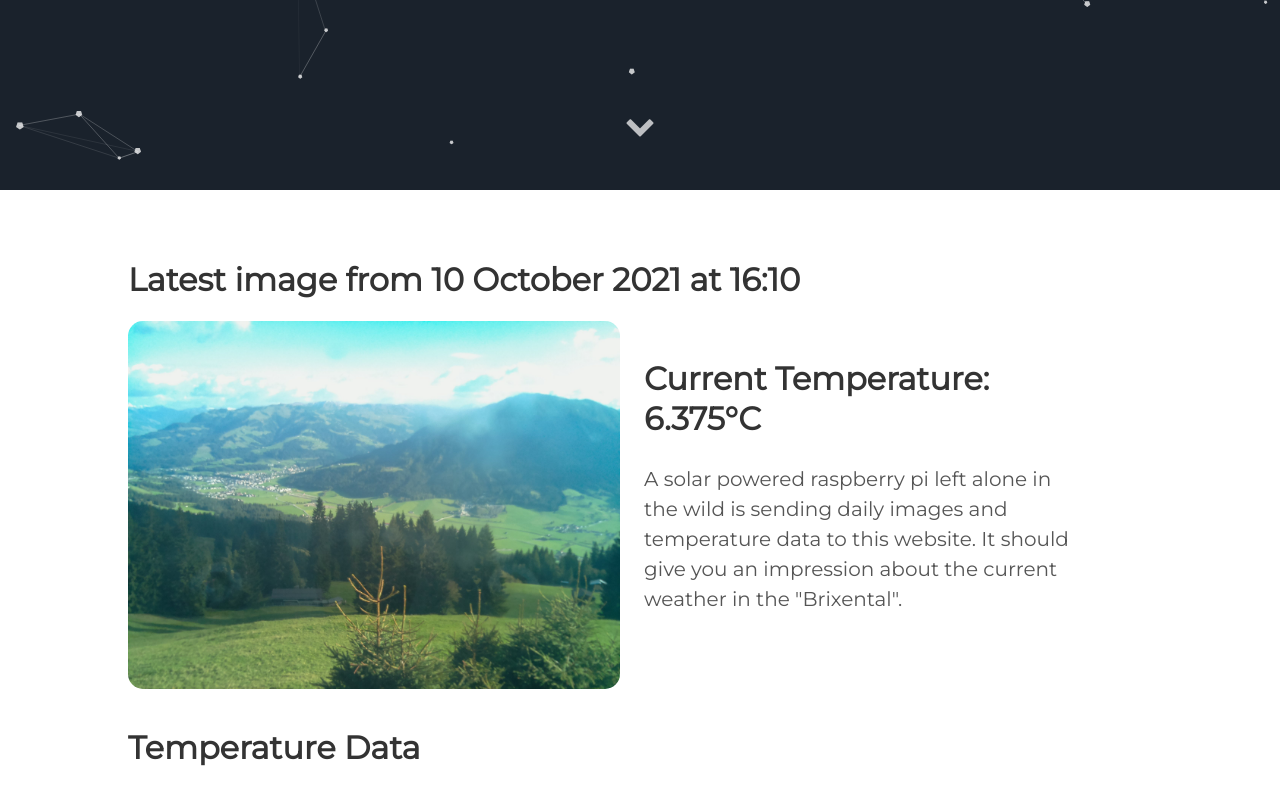
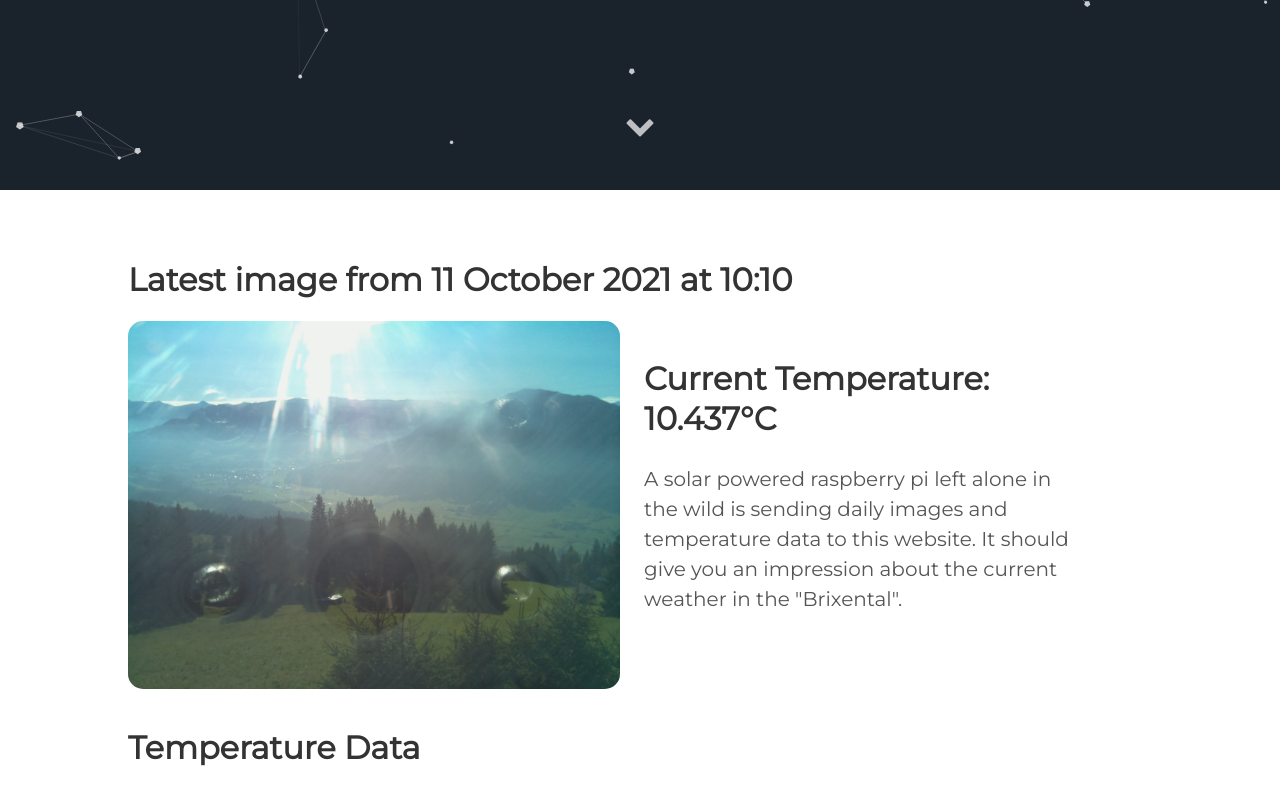
Before and after one commit to vektorious/vektorious.github.io, a Jekyll site: the page built from resources/huette.md, in a window 1280 px wide and 900 px high, scrolled down 710 px. Shown: the top 805 px of the window. Built offline with Jekyll 4.4.1, drawn with Linux system fonts in a browser that asks for light colours.

Commit message:
I'm a bot beep boop

```diff
--- a/resources/huette.md
+++ b/resources/huette.md
@@ -6,13 +6,13 @@ image: '/assets/img/'
 description: 'Live image from the Austrian alps'
 twitter_text: ' '
 ---
-## Latest image from 10 October 2021 at 16:10
+## Latest image from 11 October 2021 at 10:10
 <div class="huette">
   <div class="huette-image">
     <img src="{{ "/assets/img/huette.jpg" | prepend: site.baseurl }}">
   </div>
   <div class="huette-text">
-        <h2>Current Temperature: 6.375°C</h2>
+        <h2>Current Temperature: 10.437°C</h2>
         <p>A solar powered raspberry pi left alone in the wild is sending daily images and temperature data to this website. It should give you an impression about the current weather in the "Brixental".</p>
 
   </div>
```
Also changed, not shown: rpi-script/2021-10-11_100921.txt (renamed from rpi-script/2021-10-10_160920.txt, +6 -5 lines), rpi-script/huette.md (+2 -2 lines), assets/img/huette.jpg, assets/img/temp_plot.png, rpi-script/temp_plot.png, 1 other file.
